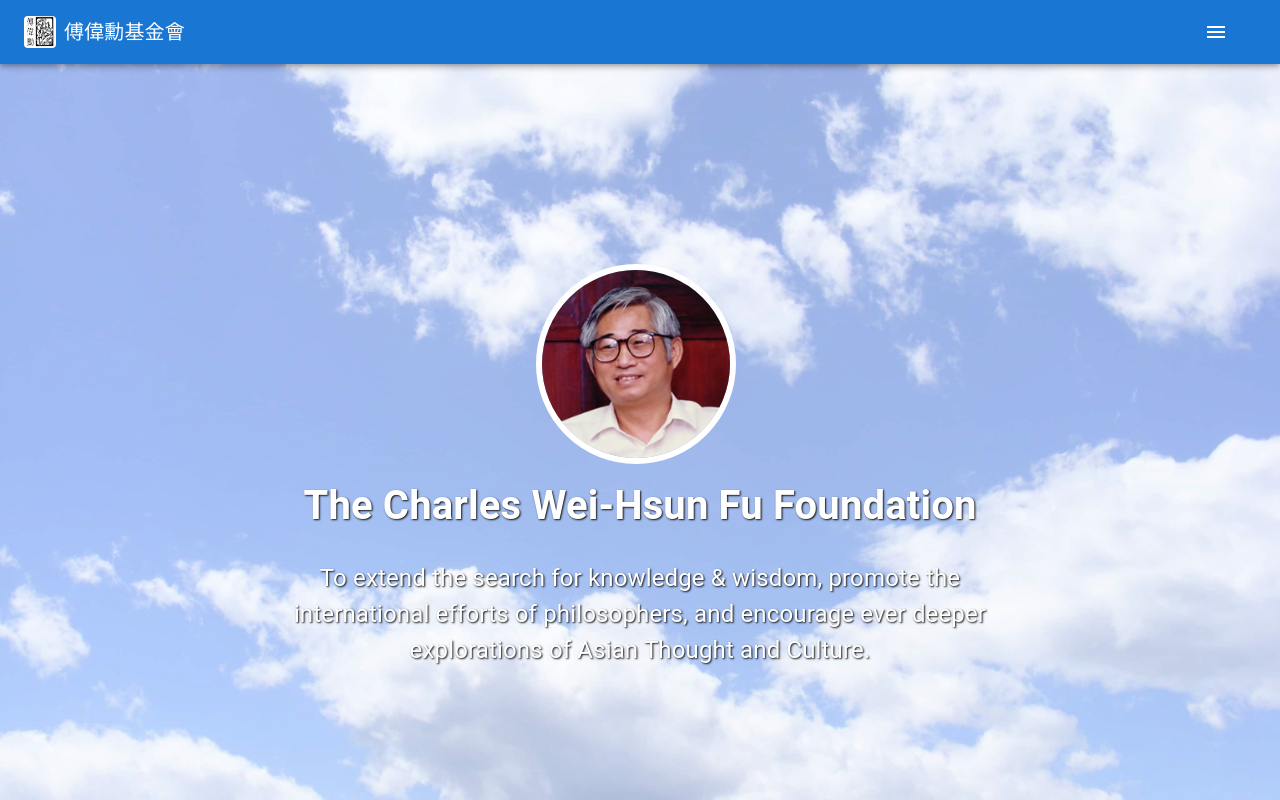
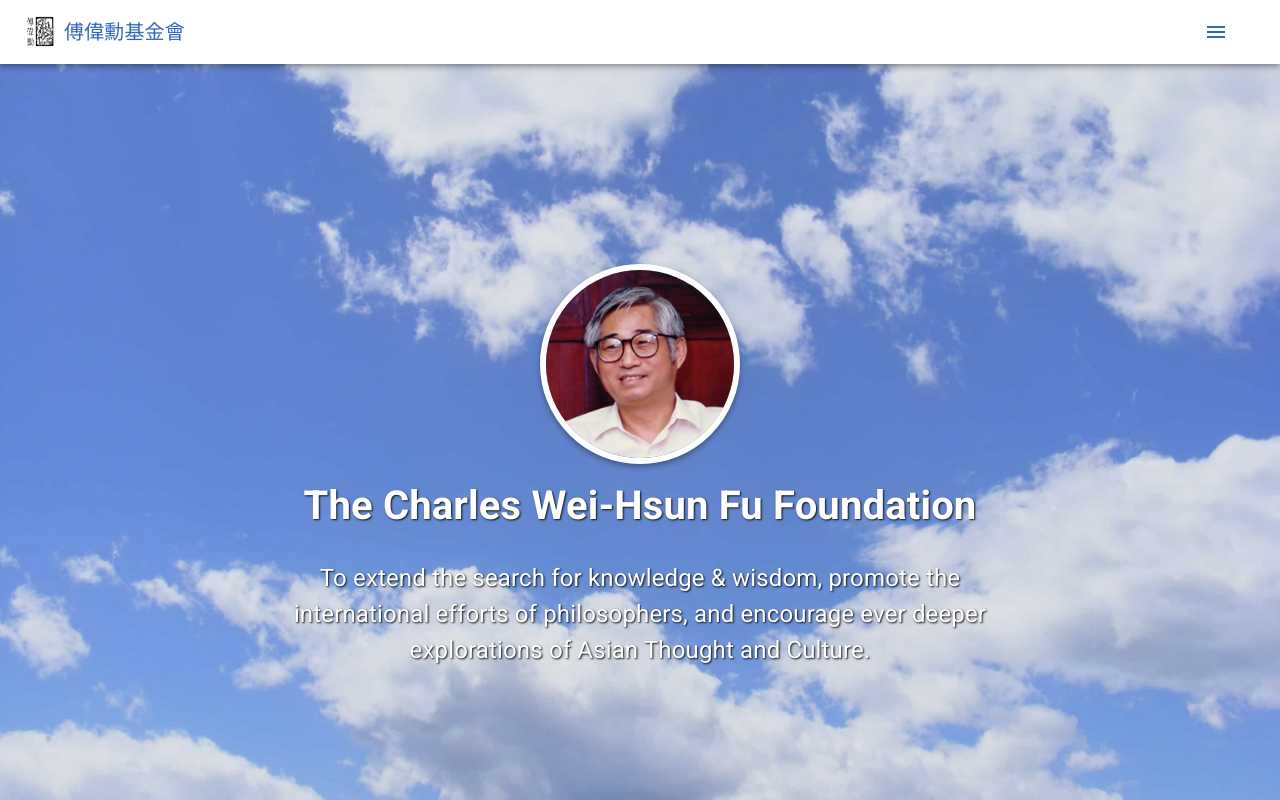
Before and after one commit to TimingJL/charlesweihsunfu, a React (Create React App) app: page / in a window 1280 px wide. Built offline with nearby package versions, Linux system fonts and the light colour scheme.

Commit message:
Styling hero section

```diff
--- a/public/index.html
+++ b/public/index.html
@@ -24,6 +24,9 @@
       work correctly both with client-side routing and a non-root public URL.
       Learn how to configure a non-root public URL by running `npm run build`.
     -->
+    <link rel="preconnect" href="https://fonts.googleapis.com">
+    <link rel="preconnect" href="https://fonts.gstatic.com" crossorigin>
+    <link href="https://fonts.googleapis.com/css2?family=Bebas+Neue&family=Noto+Sans+TC:wght@100;300;400;500;700;900&family=Roboto:wght@100;300;400;500;700;900&display=swap" rel="stylesheet">
     <title>The Charles Wei-Hsun Fu Foundation</title>
   </head>
   <body>
--- a/src/index.css
+++ b/src/index.css
@@ -1,10 +1,10 @@
 body {
   margin: 0;
-  font-family: -apple-system, BlinkMacSystemFont, 'Segoe UI', 'Roboto', 'Oxygen',
-    'Ubuntu', 'Cantarell', 'Fira Sans', 'Droid Sans', 'Helvetica Neue',
-    sans-serif;
+  font-family: 'Roboto', 'Noto Sans TC', -apple-system, BlinkMacSystemFont, sans-serif;
+
   -webkit-font-smoothing: antialiased;
   -moz-osx-font-smoothing: grayscale;
+  box-sizing: border-box;
 }
 
 code {
--- a/src/pages/Home/HeroSection.js
+++ b/src/pages/Home/HeroSection.js
@@ -6,13 +6,12 @@
 
 const Background = styled.div`
     background: url(${BackgroundPath});
-    width: 100vw;
+    max-width: 100vw;
     min-height: calc(100vh - 64px);
     background-size: cover;
     background-position: center;
     position: relative;
     z-index: 0;
-    overflow: hidden;
 
     display: flex;
     justify-content: flex-start;
@@ -21,19 +20,24 @@
 `;
 
 const Mask = styled.div`
-    background-color: white;
-    opacity: 0.5;
-    width: 100vw;
-    height: 100vh;
+    background-color: #a9a9a9;
+    opacity: 0.3;
+    width: 100%;
+    height: 100%;
+    min-height: calc(100vh - 64px);
     position: absolute;
     z-index: -1;
+    overflow: hidden;
 `;
 
 const Avatar = styled.img`
     border-radius: 100%;
-    margin-right: 8px;
     margin-top: 200px;
-    border: 6px solid white;
+    border: 6px solid #FFF;
+    box-shadow: 0px 2px 4px -1px rgba(0,0,0,0.2), 0px 4px 5px 0px rgba(0,0,0,0.14), 0px 1px 10px 0px rgba(0,0,0,0.12);
+    @media screen and (max-width: 900px) {
+      margin-top: 100px;
+    }
 `;
 
 const H2 = styled.h2`
@@ -54,7 +58,7 @@
     color: white;
     font-size: 24px;
     max-width: 700px;
-    margin: 12px 20px;
+    margin: 12px 20px 60px;
     text-align: center;
     text-shadow: 1px 1px 2px #111;
     @media screen and (max-width: 900px) {
--- a/src/pages/Home/NavigationBar.js
+++ b/src/pages/Home/NavigationBar.js
@@ -5,6 +5,8 @@
 import Toolbar from '@mui/material/Toolbar';
 import Typography from '@mui/material/Typography';
 import Box from '@mui/material/Box';
+
+import { PRIMARY_COLOR } from '../../theme/color';
 import LogoPath from '../../assets/FuLogo.jpg';
 import SideMenu from './SideMenu';
 
@@ -16,10 +18,10 @@
 const NavigationBar = () => {
   return (
     <Box sx={{ flexGrow: 1 }}>
-      <AppBar>
+      <AppBar sx={{ background: '#FFF' }}>
         <Toolbar>
           <Image src={LogoPath} width={32} height={32} />
-          <Typography variant="h6" component="div" sx={{ flexGrow: 1 }}>
+          <Typography variant="h6" component="div" sx={{ flexGrow: 1, color: PRIMARY_COLOR }}>
             傅偉勳基金會
           </Typography>
           <SideMenu />
--- a/src/pages/Home/SideMenu.js
+++ b/src/pages/Home/SideMenu.js
@@ -3,6 +3,8 @@
 import IconButton from '@mui/material/IconButton';
 import Drawer from '@mui/material/Drawer';
 import MenuIcon from '@mui/icons-material/Menu';
+
+import { PRIMARY_COLOR } from '../../theme/color';
 
 const SideMenu = () => {
   const [open, setOpen] = React.useState(false);
@@ -24,14 +26,16 @@
         sx={{ mr: 2 }}
         onClick={handleDrawerOpen}
       >
-        <MenuIcon />
+        <MenuIcon sx={{ color: PRIMARY_COLOR }} />
       </IconButton>
       <Drawer
         anchor={'right'}
         open={open}
         onClose={handleDrawerClose}
       >
-        {'123'}
+        <div style={{ width: 300 }}>
+          side menu
+        </div>
       </Drawer>
     </>
   );
--- /dev/null
+++ b/src/theme/color.js
@@ -0,0 +1 @@
+export const PRIMARY_COLOR = '#3066BE';
```
